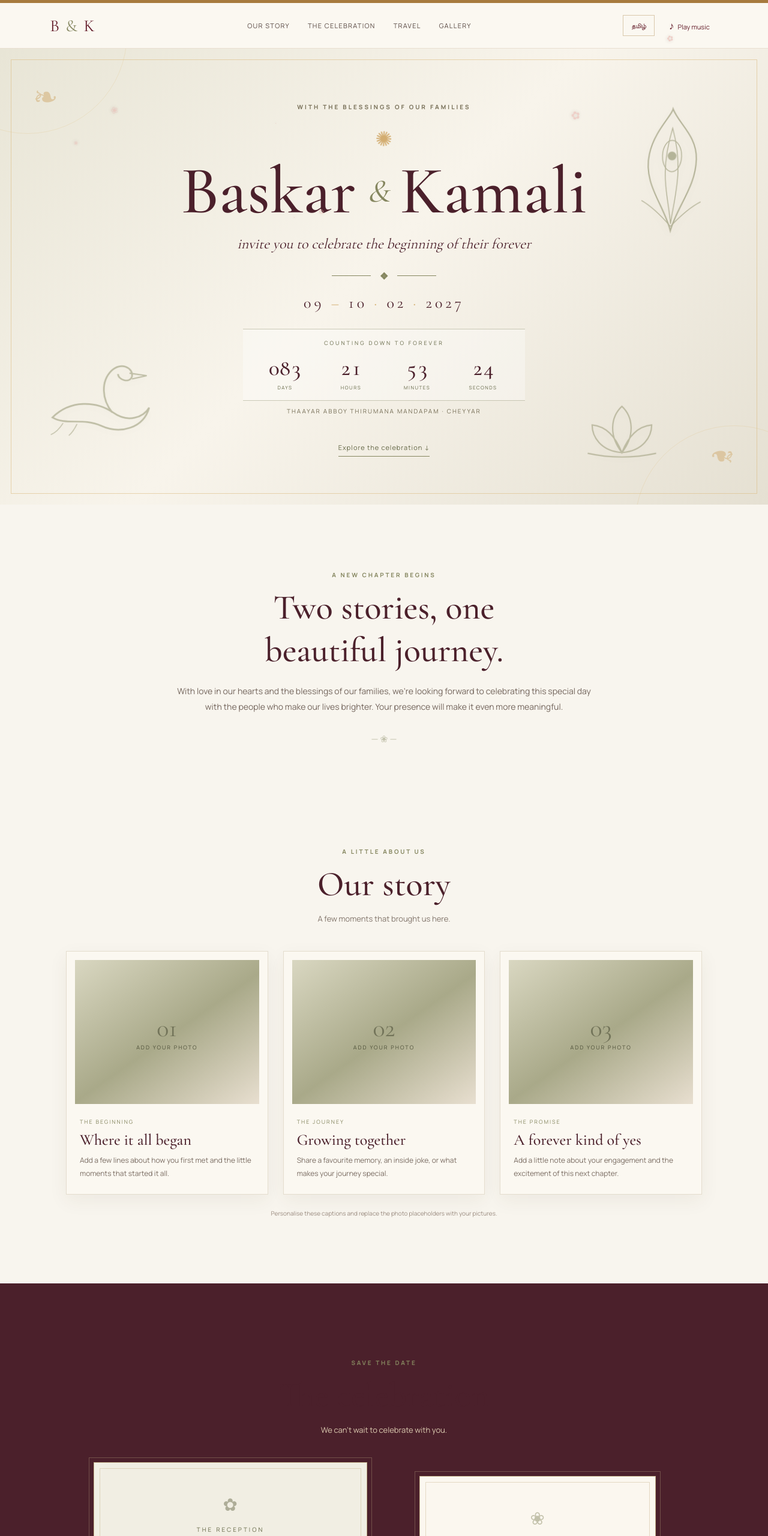
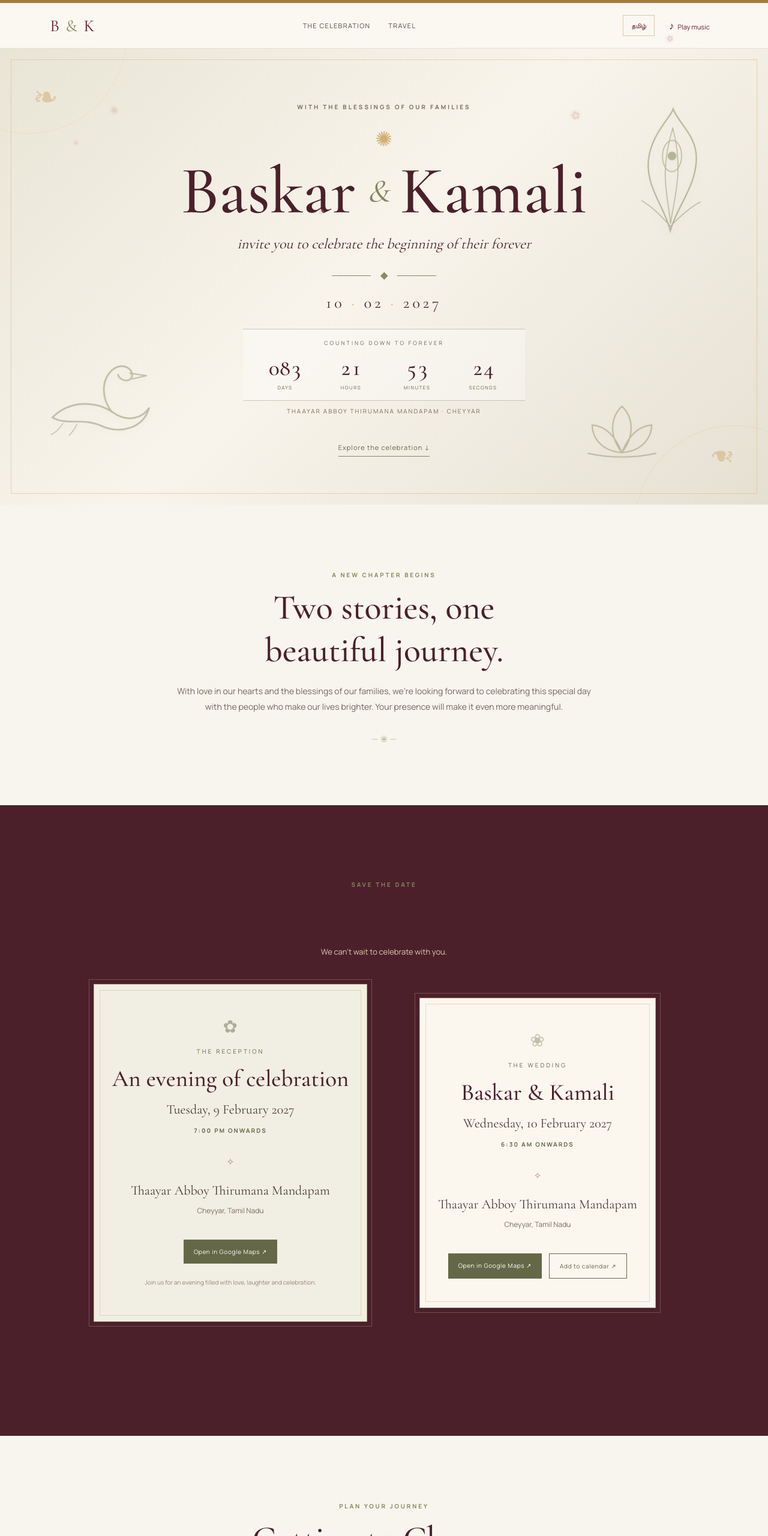
Before and after one commit to akamali-13/baskar-kamali-wedding, a plain HTML site: page index.html in a window 1280 px wide. Shown: the top 2560 px of the page at 60% size. Drawn offline with nearby package versions, Linux system fonts and the light colour scheme.

Commit message:
Update wedding homepage date and remove story and engagement gallery

```diff
--- a/index.html
+++ b/index.html
@@ -16,10 +16,8 @@
   <header class="site-header">
     <a class="brand" href="#home">B <span>&</span> K</a>
     <nav aria-label="Main navigation">
-      <a href="#story" data-en="Our story" data-ta="எங்கள் கதை">Our story</a>
       <a href="#celebration" data-en="The celebration" data-ta="திருமண நிகழ்வு">The celebration</a>
       <a href="#travel" data-en="Travel" data-ta="பயணம்">Travel</a>
-      <a href="#gallery" data-en="Gallery" data-ta="புகைப்படங்கள்">Gallery</a>
     </nav>
     <div class="header-actions">
       <button class="lang-toggle" id="langToggle" type="button" aria-label="Switch language">தமிழ்</button>
@@ -43,7 +41,7 @@
         <h1><span>Baskar</span><i>&</i><span>Kamali</span></h1>
         <p class="hero-subtitle" data-en="invite you to celebrate the beginning of their forever" data-ta="தங்கள் வாழ்வின் இனிய தொடக்கத்தை கொண்டாட உங்களை அன்புடன் அழைக்கிறார்கள்">invite you to celebrate the beginning of their forever</p>
         <div class="hero-rule"><span></span><b>❖</b><span></span></div>
-        <p class="date-line">09 <span>–</span> 10 <span>·</span> 02 <span>·</span> 2027</p>
+        <p class="date-line">10 <span>·</span> 02 <span>·</span> 2027</p>
         <div class="countdown" aria-label="Countdown to the wedding"><p class="countdown-title" data-en="COUNTING DOWN TO FOREVER" data-ta="இனிய நாளை நோக்கி">COUNTING DOWN TO FOREVER</p><div class="countdown-grid"><div class="countdown-unit"><strong id="countDays">---</strong><span data-en="DAYS" data-ta="நாட்கள்">DAYS</span></div><div class="countdown-unit"><strong id="countHours">--</strong><span data-en="HOURS" data-ta="மணி">HOURS</span></div><div class="countdown-unit"><strong id="countMinutes">--</strong><span data-en="MINUTES" data-ta="நிமிடங்கள்">MINUTES</span></div><div class="countdown-unit"><strong id="countSeconds">--</strong><span data-en="SECONDS" data-ta="விநாடிகள்">SECONDS</span></div></div></div>
         <p class="venue-line">THAAYAR ABBOY THIRUMANA MANDAPAM · CHEYYAR</p>
         <a class="text-link" href="#celebration" data-en="Explore the celebration ↓" data-ta="திருமண விவரங்களை காண ↓">Explore the celebration ↓</a>
@@ -56,35 +54,6 @@
       <h2 data-en="Two stories, one beautiful journey." data-ta="இரு கதைகள், ஓர் அழகான பயணம்.">Two stories, one beautiful journey.</h2>
       <p class="intro-copy" data-en="With love in our hearts and the blessings of our families, we're looking forward to celebrating this special day with the people who make our lives brighter. Your presence will make it even more meaningful." data-ta="எங்கள் மனதில் அன்புடனும், குடும்பத்தினரின் ஆசியுடனும், எங்கள் வாழ்வை அழகாக்கும் அன்பானவர்களுடன் இந்த இனிய நாளை கொண்டாட ஆவலுடன் காத்திருக்கிறோம். உங்கள் வருகை இந்த நாளை மேலும் சிறப்பாக்கும்.">With love in our hearts and the blessings of our families, we're looking forward to celebrating this special day with the people who make our lives brighter. Your presence will make it even more meaningful.</p>
       <div class="ornament">— ❀ —</div>
-    </section>
-
-    <section class="story section-wrap" id="story">
-      <div class="section-heading">
-        <p class="section-kicker" data-en="A LITTLE ABOUT US" data-ta="எங்களைப் பற்றி">A LITTLE ABOUT US</p>
-        <h2 data-en="Our story" data-ta="எங்கள் கதை">Our story</h2>
-        <p data-en="A few moments that brought us here." data-ta="எங்களை இங்கே அழைத்து வந்த சில அழகான தருணங்கள்.">A few moments that brought us here.</p>
-      </div>
-      <div class="story-grid">
-        <article class="story-card">
-          <div class="photo-placeholder"><span>01</span><small>ADD YOUR PHOTO</small></div>
-          <p class="story-date" data-en="THE BEGINNING" data-ta="தொடக்கம்">THE BEGINNING</p>
-          <h3 data-en="Where it all began" data-ta="எல்லாம் தொடங்கிய இடம்">Where it all began</h3>
-          <p data-en="Add a few lines about how you first met and the little moments that started it all." data-ta="நீங்கள் முதலில் சந்தித்தது மற்றும் உங்கள் கதையைத் தொடங்கிய சிறிய தருணங்களை இங்கே எழுதுங்கள்.">Add a few lines about how you first met and the little moments that started it all.</p>
-        </article>
-        <article class="story-card">
-          <div class="photo-placeholder"><span>02</span><small>ADD YOUR PHOTO</small></div>
-          <p class="story-date" data-en="THE JOURNEY" data-ta="பயணம்">THE JOURNEY</p>
-          <h3 data-en="Growing together" data-ta="ஒன்றாக வளர்ந்த பயணம்">Growing together</h3>
-          <p data-en="Share a favourite memory, an inside joke, or what makes your journey special." data-ta="உங்களுக்குப் பிடித்த நினைவு, நகைச்சுவை அல்லது உங்கள் பயணத்தை சிறப்பாக்கும் விஷயத்தைப் பகிருங்கள்.">Share a favourite memory, an inside joke, or what makes your journey special.</p>
-        </article>
-        <article class="story-card">
-          <div class="photo-placeholder"><span>03</span><small>ADD YOUR PHOTO</small></div>
-          <p class="story-date" data-en="THE PROMISE" data-ta="வாக்குறுதி">THE PROMISE</p>
-          <h3 data-en="A forever kind of yes" data-ta="வாழ்நாள் முழுவதற்குமான ஆம்">A forever kind of yes</h3>
-          <p data-en="Add a little note about your engagement and the excitement of this next chapter." data-ta="உங்கள் நிச்சயதார்த்தம் மற்றும் அடுத்த அத்தியாயத்தின் மகிழ்ச்சியைப் பற்றி சில வரிகள் எழுதுங்கள்.">Add a little note about your engagement and the excitement of this next chapter.</p>
-        </article>
-      </div>
-      <p class="edit-note">Personalise these captions and replace the photo placeholders with your pictures.</p>
     </section>
 
     <section class="celebration" id="celebration">
@@ -151,24 +120,6 @@
       <p class="travel-note">Google Maps will show live routes based on your starting point. We'll add verified bus, train and nearest-stop information after confirming the exact venue pin.</p>
     </section>
 
-    <section class="gallery-section" id="gallery">
-      <div class="section-wrap">
-        <div class="section-heading">
-          <p class="section-kicker" data-en="MOMENTS TO KEEP" data-ta="நினைவில் நிற்கும் தருணங்கள்">MOMENTS TO KEEP</p>
-          <h2 data-en="The gallery" data-ta="புகைப்படங்கள்">The gallery</h2>
-          <p data-en="A few memories from our engagement day." data-ta="எங்கள் நிச்சயதார்த்த நாளின் சில அழகான நினைவுகள்.">A few memories from our engagement day.</p>
-        </div>
-        <div class="gallery-grid">
-          <div class="gallery-placeholder tall">ENGAGEMENT PHOTO 01</div>
-          <div class="gallery-placeholder">ENGAGEMENT PHOTO 02</div>
-          <div class="gallery-placeholder">ENGAGEMENT PHOTO 03</div>
-          <div class="gallery-placeholder wide">ENGAGEMENT PHOTO 04</div>
-          <div class="gallery-placeholder">ENGAGEMENT PHOTO 05</div>
-        </div>
-        <p class="edit-note">Replace these blocks with your engagement photographs in the assets/images folder.</p>
-      </div>
-    </section>
-
     <section class="closing">
       <div class="closing-mark">❀</div>
       <p class="section-kicker" data-en="WITH LOVE" data-ta="அன்புடன்">WITH LOVE</p>
```
